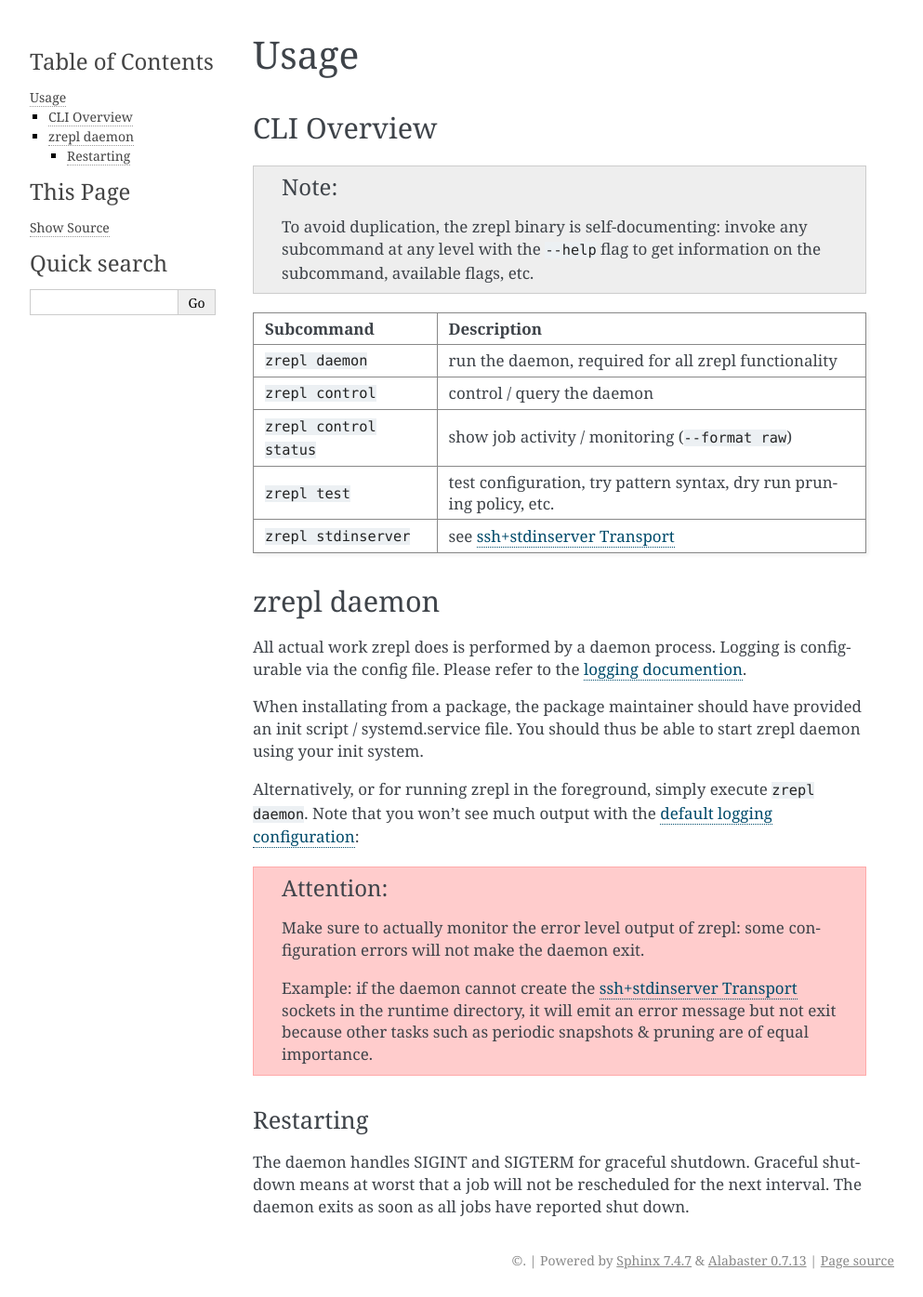
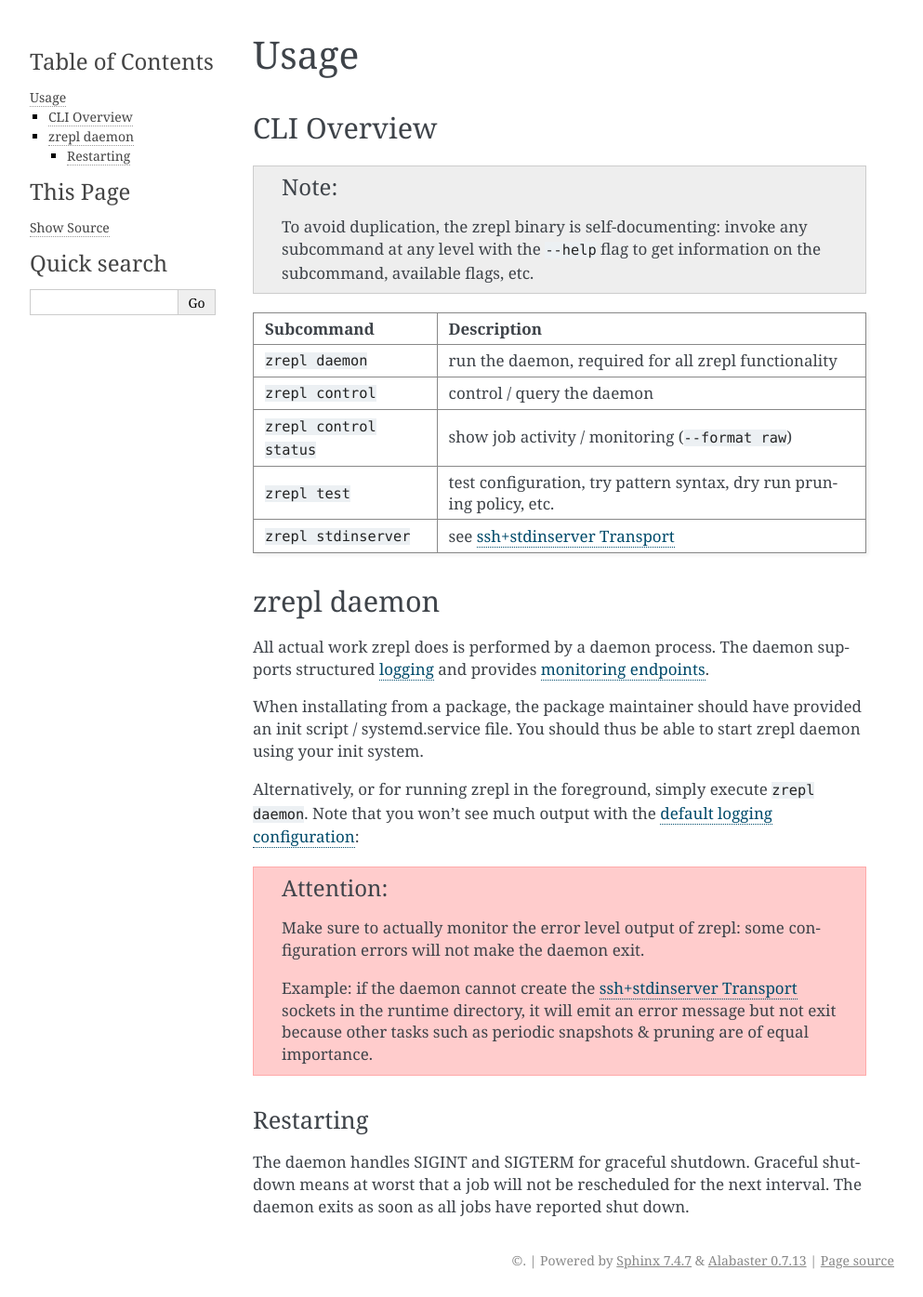
Before and after one commit to zrepl/zrepl, a Sphinx documentation site: the page built from docs/usage.rst, in a window 1280 px wide. Shown: the whole page at 93% size, without its empty margins (148-1141 px from the left). Built offline with Sphinx 7.4.7, drawn with Linux system fonts in a browser that asks for light colours; the version number could not be read and is left out.

Commit message:
daemon: expose prometheus in new global.monitoring config section + document it
refs #67

```diff
--- a/docs/changelog.rst
+++ b/docs/changelog.rst
@@ -9,6 +9,11 @@
 
 The changelog summarized bugfixes that are deemed relevant for users.
 Developers should consult the git commit log or GitHub issue tracker.
+
+0.0.4 (unreleased)
+------------------
+
+* |feature| :issue:`67`: Expose `Prometheus <https://prometheus.io>`_ metrics via HTTP (:ref:`config docs <monitoring-prometheus>`)
 
 0.0.3
 -----
--- a/docs/configuration.rst
+++ b/docs/configuration.rst
@@ -13,4 +13,5 @@
     configuration/map_filter_syntax
     configuration/prune
     configuration/logging
+    configuration/monitoring
     configuration/misc
--- a/docs/configuration/logging.rst
+++ b/docs/configuration/logging.rst
@@ -8,7 +8,7 @@
 zrepl uses structured logging to provide users with easily processable log messages.
 
 Logging outlets are configured in the ``global`` section of the |mainconfig|.
-Check out :sampleconf:`random/logging.yml` for an example on how to configure multiple outlets:
+Check out :sampleconf:`random/logging_and_monitoring.yml` for an example on how to configure multiple outlets:
 
 ::
 
--- a/docs/tutorial.rst
+++ b/docs/tutorial.rst
@@ -193,4 +193,5 @@
 Congratulations, you have a working pull backup. Where to go next?
 
 * Read more about :ref:`configuration format, options & job types <configuration_toc>`
+* Configure :ref:`logging <logging>` \& :ref:`monitoring <monitoring>`.
 * Learn about :ref:`implementation details <implementation_toc>` of zrepl.
--- a/docs/usage.rst
+++ b/docs/usage.rst
@@ -37,7 +37,7 @@
 ============
 
 All actual work zrepl does is performed by a daemon process.
-Logging is configurable via the config file. Please refer to the :ref:`logging documention <logging>`.
+The daemon supports structured :ref:`logging <logging>` and provides :ref:`monitoring endpoints <monitoring>`.
 
 When installating from a package, the package maintainer should have provided an init script / systemd.service file.
 You should thus be able to start zrepl daemon using your init system.
```
Also changed, not shown: docs/configuration/monitoring.rst (added, +27 -0 lines), 5 other files.
